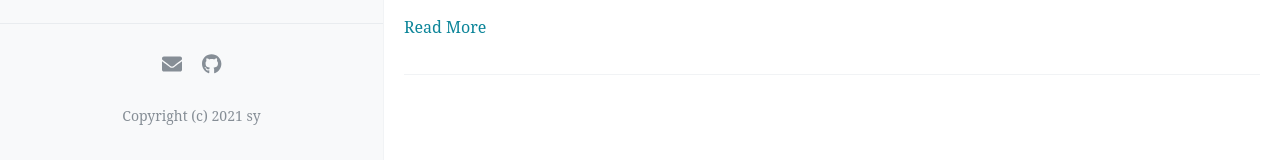
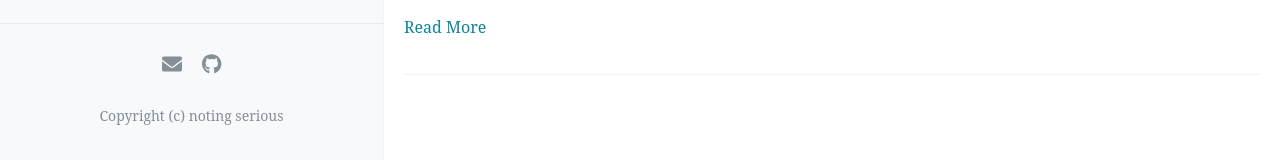
Before and after one commit to syy404/discoelysium, a Jekyll site: the page built from index.html, in a window 1280 px wide and 900 px high, scrolled down 565 px. Shown: the part 737-897 px from the top of the window. Built offline with Jekyll 4.4.1, drawn with Linux system fonts in a browser that asks for light colours; the list of posts is cut into pages by our own code; comment, search, counter and statistics services are not loaded.

Commit message:
Update _config.yml

```diff
--- a/_config.yml
+++ b/_config.yml
@@ -16,7 +16,7 @@
 # 添加你的博客的二级域名，一般来说是你的repository名
 # 如果你的博客的URL是：(http://yourusername.github.io/repository-name)
 # 那么就写成 "/repository-name"
-baseurl: /discoelysium-sy
+baseurl: /discoelysium
 
 
 #
@@ -66,7 +66,7 @@
   youtube: # channel/<your_long_string> or user/<user-name>
 
 # 站点页脚的文字
-footer-text: Copyright (c) 2021 sy
+footer-text: Copyright (c) noting serious
 
 #
 # 评论，注意，请不要同时添加多种不同的评论区
```
